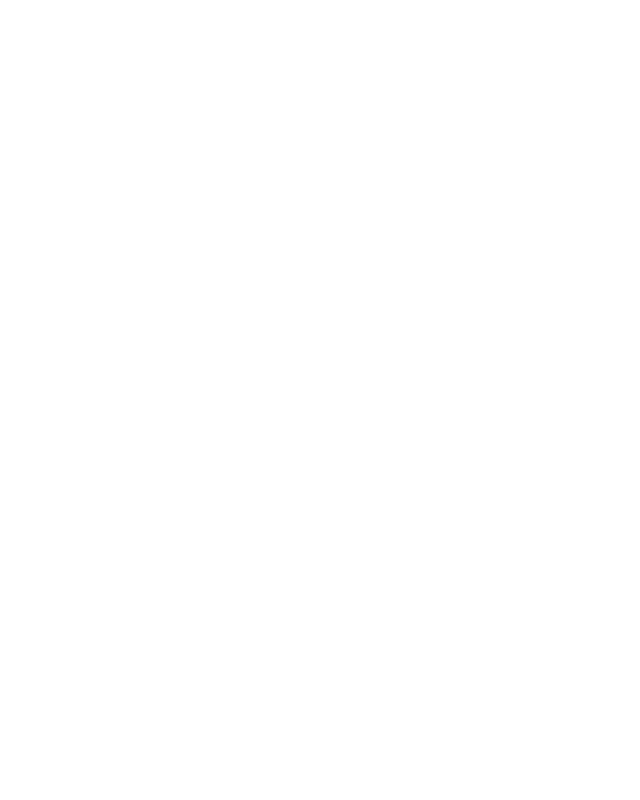
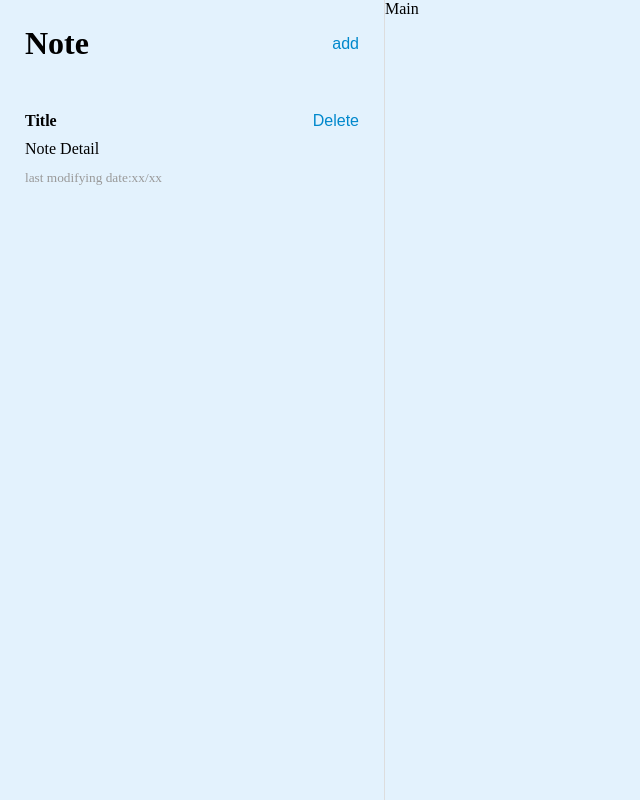
Before and after one commit to san510/noteapp-with-react, a React (Vite) app: page / in a window 1280 px wide. Shown: the whole page, without its empty margins (0-640 px from the left). Built offline with nearby package versions, Linux system fonts and the light colour scheme.

Commit message:
add Sidebar Component

```diff
--- a/src/App.css
+++ b/src/App.css
@@ -1,41 +1,7 @@
-#root {
-  max-width: 1280px;
-  margin: 0 auto;
-  padding: 2rem;
-  text-align: center;
+.App {
+  width: 100%;
+  height: 100vh;
+  overflow: hidden;
+  font-size: 16px;
+  display: flex;
 }
-
-.logo {
-  height: 6em;
-  padding: 1.5em;
-  will-change: filter;
-}
-.logo:hover {
-  filter: drop-shadow(0 0 2em #646cffaa);
-}
-.logo.react:hover {
-  filter: drop-shadow(0 0 2em #61dafbaa);
-}
-
-@keyframes logo-spin {
-  from {
-    transform: rotate(0deg);
-  }
-  to {
-    transform: rotate(360deg);
-  }
-}
-
-@media (prefers-reduced-motion: no-preference) {
-  a:nth-of-type(2) .logo {
-    animation: logo-spin infinite 20s linear;
-  }
-}
-
-.card {
-  padding: 2em;
-}
-
-.read-the-docs {
-  color: #888;
-}
--- a/src/App.jsx
+++ b/src/App.jsx
@@ -1,7 +1,14 @@
 import "./App.css";
+import Main from "./components/Main";
+import Sidebar from "./components/Sidebar";
 
 function App() {
-  return <div className="App"></div>;
+  return (
+    <div className="App">
+      <Sidebar />
+      <Main />
+    </div>
+  );
 }
 
 export default App;
--- /dev/null
+++ b/src/components/Main.jsx
@@ -0,0 +1,8 @@
+import React from "react";
+import "./Main.css";
+
+function Main() {
+  return <div>Main</div>;
+}
+
+export default Main;
--- /dev/null
+++ b/src/components/Sidebar.css
@@ -0,0 +1,53 @@
+button {
+  background: none;
+  border: none;
+  color: #08c;
+  margin: 0;
+  padding: 0;
+  font-size: 16px;
+  cursor: pointer;
+}
+
+.app-sidebar {
+  width: 30%;
+  height: 100vh;
+  border-right: 1px solid #ddd;
+}
+
+.app-sidebar-header {
+  display: flex;
+  justify-content: space-between;
+  padding: 25px;
+}
+
+.app-sidebar-header h1 {
+  margin: 0;
+}
+
+.app-sidebar-notes {
+  height: calc(100vh - 78px);
+  overflow-y: scroll;
+}
+
+.app-sidebar-note {
+  padding: 25px;
+  cursor: pointer;
+  transition: all 0.3s;
+}
+
+.sidebar-note-title {
+  display: flex;
+  justify-content: space-between;
+}
+
+.app-sidebar-note p {
+  margin: 10px 0;
+}
+
+.app-sidebar-note small {
+  color: #999;
+}
+
+.app-sidebar-note:hover {
+  background-color: #f1f0f0;
+}
--- /dev/null
+++ b/src/components/Sidebar.jsx
@@ -0,0 +1,25 @@
+import React from "react";
+import "./Sidebar.css";
+
+function Sidebar() {
+  return (
+    <div className="app-sidebar">
+      <div className="app-sidebar-header">
+        <h1>Note</h1>
+        <button>add</button>
+      </div>
+      <div className="app-sidebar-notes">
+        <div className="app-sidebar-note">
+          <div className="sidebar-note-title">
+            <strong>Title</strong>
+            <button>Delete</button>
+          </div>
+          <p>Note Detail</p>
+          <small>last modifying date:xx/xx</small>
+        </div>
+      </div>
+    </div>
+  );
+}
+
+export default Sidebar;
--- a/src/index.css
+++ b/src/index.css
@@ -1,44 +1,44 @@
 :root {
-  font-family: Inter, Avenir, Helvetica, Arial, sans-serif;
-  font-size: 16px;
-  line-height: 24px;
-  font-weight: 400;
+  /* font-family: Inter, Avenir, Helvetica, Arial, sans-serif; */
+  /* font-size: 16px; */
+  /* line-height: 24px; */
+  /* font-weight: 400; */
 
   color-scheme: light dark;
-  color: rgba(255, 255, 255, 0.87);
-  background-color: #242424;
+  /* color: rgba(255, 255, 255, 0.87); */
+  background-color: #e3f2fd;
 
-  font-synthesis: none;
+  /* font-synthesis: none;
   text-rendering: optimizeLegibility;
   -webkit-font-smoothing: antialiased;
   -moz-osx-font-smoothing: grayscale;
-  -webkit-text-size-adjust: 100%;
+  -webkit-text-size-adjust: 100%; */
 }
 
 a {
-  font-weight: 500;
+  /* font-weight: 500;
   color: #646cff;
-  text-decoration: inherit;
+  text-decoration: inherit; */
 }
 a:hover {
-  color: #535bf2;
+  /* color: #535bf2; */
 }
 
 body {
   margin: 0;
-  display: flex;
+  /* display: flex;
   place-items: center;
-  min-width: 320px;
-  min-height: 100vh;
+  min-width: 320px; */
+  /* min-height: 100vh; */
 }
 
-h1 {
+/* h1 {
   font-size: 3.2em;
   line-height: 1.1;
-}
+} */
 
 button {
-  border-radius: 8px;
+  /* border-radius: 8px;
   border: 1px solid transparent;
   padding: 0.6em 1.2em;
   font-size: 1em;
@@ -46,25 +46,25 @@
   font-family: inherit;
   background-color: #1a1a1a;
   cursor: pointer;
-  transition: border-color 0.25s;
+  transition: border-color 0.25s; */
 }
 button:hover {
-  border-color: #646cff;
+  /* border-color: #646cff; */
 }
 button:focus,
 button:focus-visible {
-  outline: 4px auto -webkit-focus-ring-color;
+  /* outline: 4px auto -webkit-focus-ring-color; */
 }
 
 @media (prefers-color-scheme: light) {
   :root {
-    color: #213547;
-    background-color: #ffffff;
+    /* color: #213547;
+    background-color: #ffffff; */
   }
   a:hover {
-    color: #747bff;
+    /* color: #747bff; */
   }
   button {
-    background-color: #f9f9f9;
+    /* background-color: #f9f9f9; */
   }
 }
```
Also changed, not shown: src/main.jsx (+6 -6 lines), src/components/Main.css (added).
